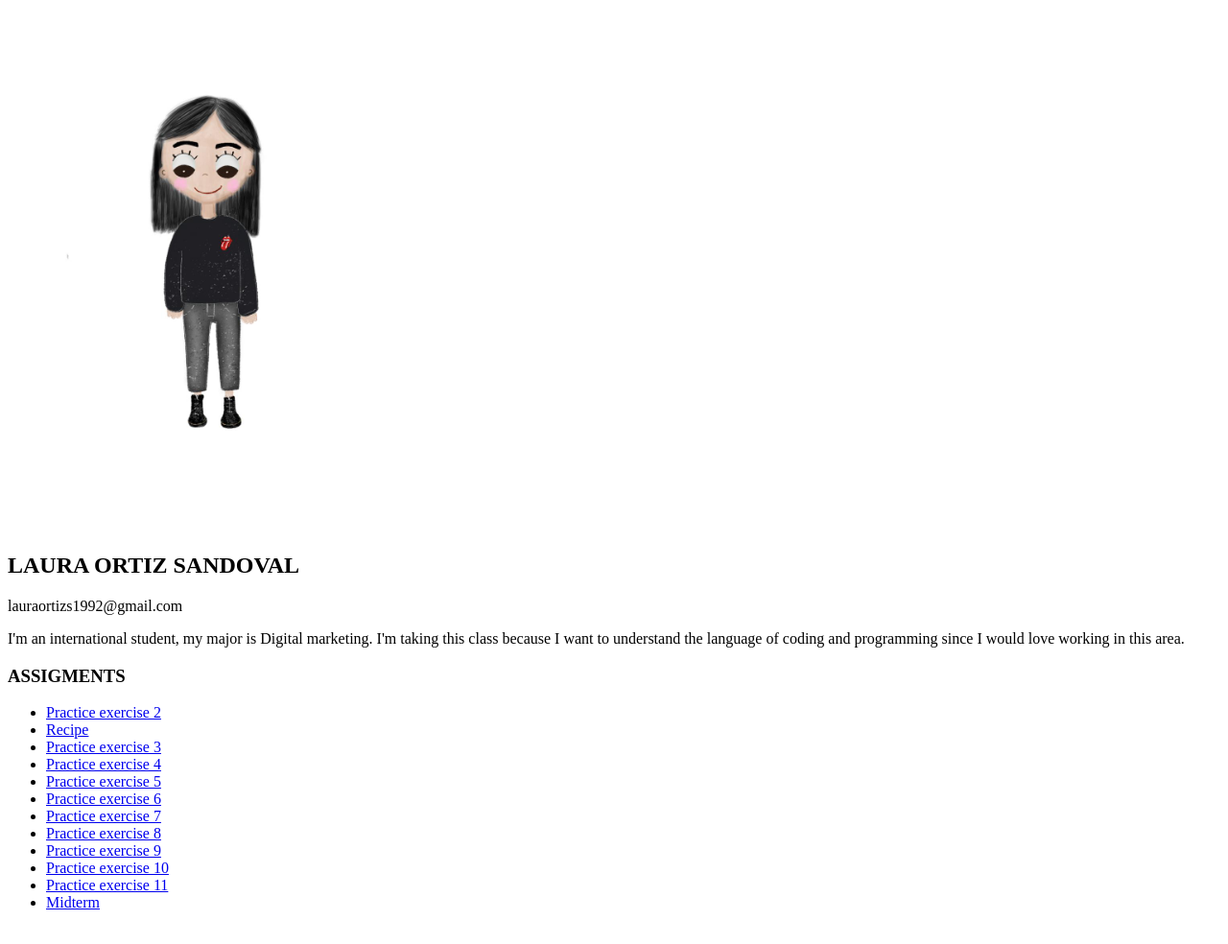
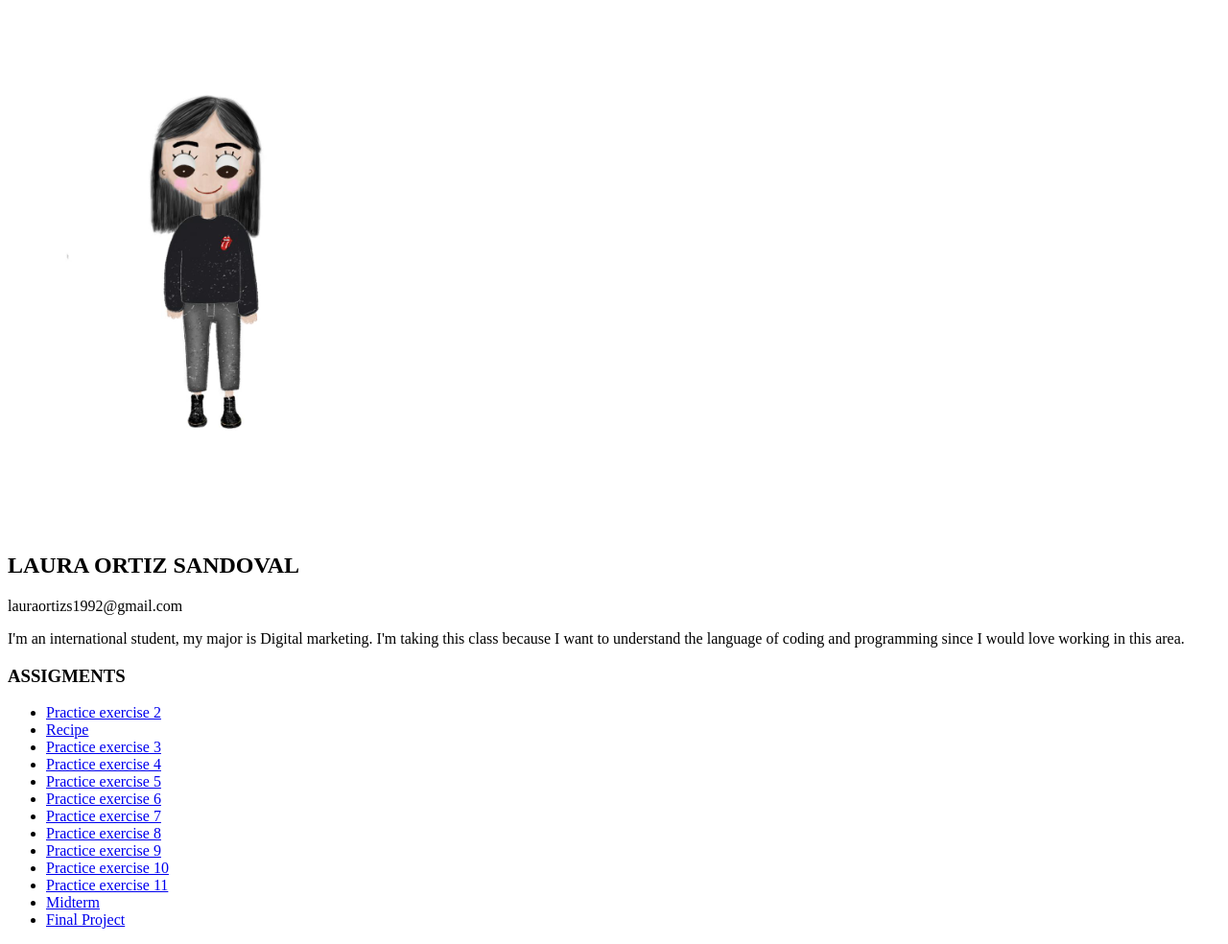
Before and after one commit to Lauraortizs/mmp240, a plain HTML site: page index.html in a window 1280 px wide. Shown: the part 61-1045 px from the top of the page at 96% size. Drawn offline with Linux system fonts and the light colour scheme.

Commit message:
final added

```diff
--- a/index.html
+++ b/index.html
@@ -28,6 +28,7 @@
     <li><a href="exercise10/exercise10.html"> Practice exercise 10</a></li>
     <li><a href="exercise11/gallery.html"> Practice exercise 11</a></li>
     <li><a href="Midterm/Midterm.html"> Midterm </a> </a></li>
+    <li><a href="Final project/index.html"> Final Project </a></li>
   </ul>
 
 
```
